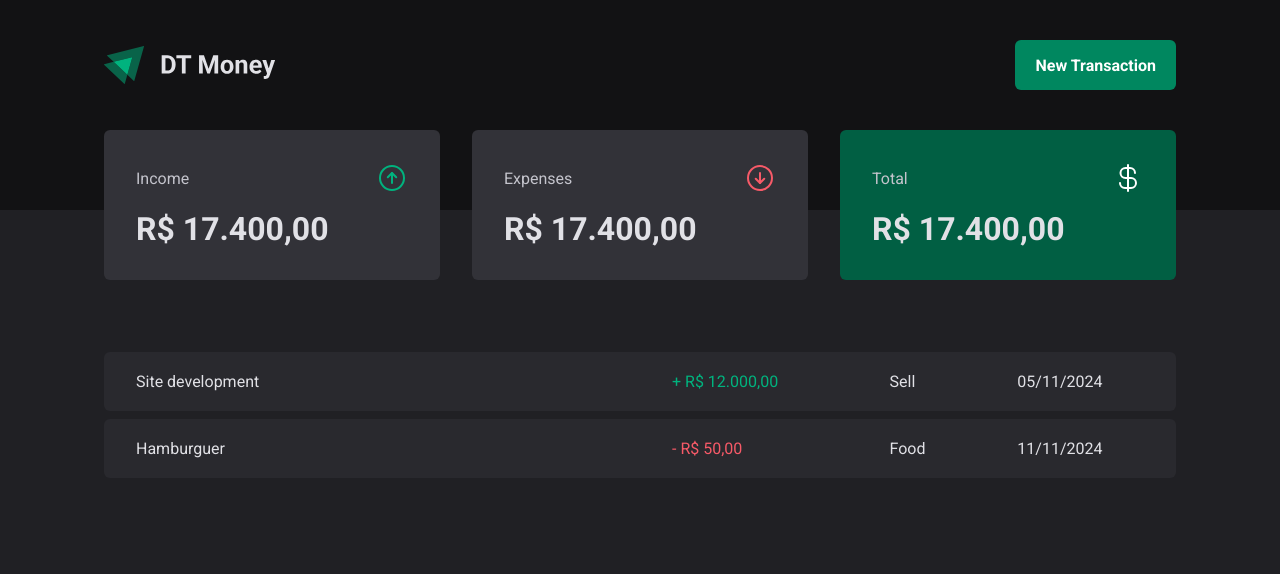
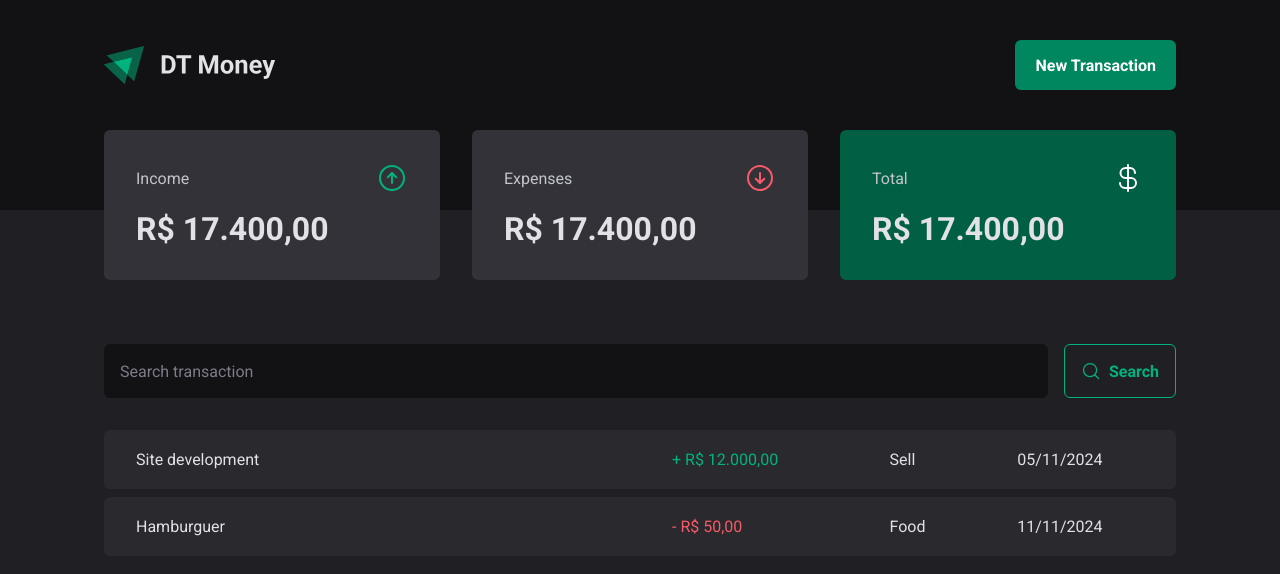
Before and after one commit to isaiasgabriel/dt-money, a React (Vite) app: page / in a window 1280 px wide. Shown: the top 574 px of the page. Built offline with nearby package versions, Linux system fonts and the light colour scheme.

Commit message:
component: search form

```diff
--- /dev/null
+++ b/src/pages/Transactions/SearchForm/index.tsx
@@ -0,0 +1,15 @@
+import { MagnifyingGlass } from 'phosphor-react'
+import { SearchFormContainer } from './styles'
+
+export function SearchForm() {
+  return (
+    <SearchFormContainer>
+      <input type="text" placeholder="Search transaction" />
+
+      <button>
+        <MagnifyingGlass size={20} />
+        Search
+      </button>
+    </SearchFormContainer>
+  )
+}
--- /dev/null
+++ b/src/pages/Transactions/SearchForm/styles.ts
@@ -0,0 +1,42 @@
+import { styled } from 'styled-components'
+
+export const SearchFormContainer = styled.form`
+  display: flex;
+  gap: 1rem;
+
+  input {
+    flex: 1; //flex 1 will make the component take up as much space as possible
+    border-radius: 6px;
+    border: 0;
+    background: ${(props) => props.theme['gray-900']};
+    color: ${(props) => props.theme['gray-300']};
+    padding: 1rem;
+
+    &::placeholder {
+      color: ${(props) => props.theme['gray-500']};
+    }
+  }
+
+  button {
+    display: flex;
+    align-items: center;
+    gap: 0.5rem;
+    border: 0;
+    padding: 1rem;
+    background: transparent;
+    border: 1px solid ${(props) => props.theme['green-300']};
+    color: ${(props) => props.theme['green-300']};
+    font-weight: bold;
+    border-radius: 6px;
+
+    &:hover {
+      background: ${(props) => props.theme['green-500']};
+      border-color: ${(props) => props.theme['green-500']};
+      color: ${(props) => props.theme.white};
+      transition:
+        background-color 0.2s,
+        color 0.2s,
+        border-color 0.2s;
+    }
+  }
+`
--- a/src/pages/Transactions/index.tsx
+++ b/src/pages/Transactions/index.tsx
@@ -1,5 +1,6 @@
 import { Header } from '../../components/Header'
 import { Summary } from '../../components/Summary'
+import { SearchForm } from './SearchForm'
 import {
   PriceHighlight,
   TransactionsContainer,
@@ -13,6 +14,7 @@
       <Summary />
 
       <TransactionsContainer>
+        <SearchForm />
         <TransactionTable>
           <tbody>
             <tr>
--- a/src/pages/Transactions/styles.ts
+++ b/src/pages/Transactions/styles.ts
@@ -11,7 +11,7 @@
   width: 100%;
   border-collapse: separate; // this options enables you to put a gap between each row
   border-spacing: 0 0.5rem; // we define this gap through this option, 0 on the sides, 0.5rem up and down
-  /* margin-top: 1.5rem; */
+  margin-top: 1.5rem;
 
   td {
     padding: 1.25rem 2rem;
```
